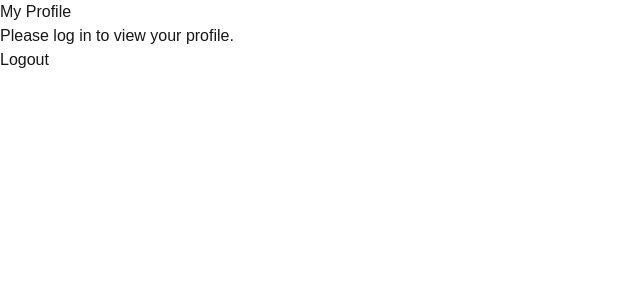
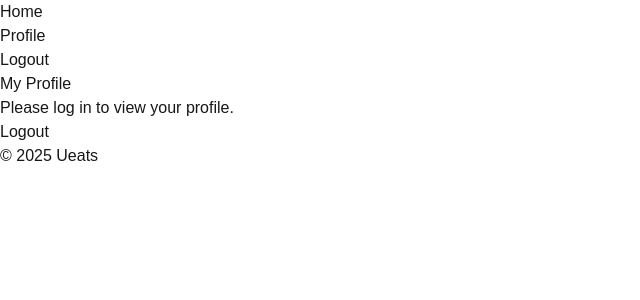
Before and after one commit to exfin/Ueatss_Frontend, a Next.js app: page /perfil in a window 1280 px wide. Shown: the top 300 px of the page, without its empty margins (0-640 px from the left). Built offline with nearby package versions, Linux system fonts and the light colour scheme; no server answers.

Commit message:
Añadir el layout del perfil de usuario con navegación y componente de perfil

```diff
--- /dev/null
+++ b/src/app/perfil/layout.tsx
@@ -0,0 +1,28 @@
+import React from 'react';
+import ProfileServer from './ProfileServer';
+
+const PerfilLayout: React.FC = () => {
+  return (
+    <div>
+      <header>
+        <nav>
+          <ul>
+            <li><a href="/">Home</a></li>
+            <li><a href="/perfil">Profile</a></li>
+            <li><a href="/api/auth/logout">Logout</a></li>
+          </ul>
+        </nav>
+      </header>
+      <main>
+        <h1>My Profile</h1>
+        <ProfileServer />
+        <a href="/api/auth/logout">Logout</a>
+      </main>
+      <footer>
+        <p>&copy; 2025 Ueats</p>
+      </footer>
+    </div>
+  );
+};
+
+export default PerfilLayout;
```
